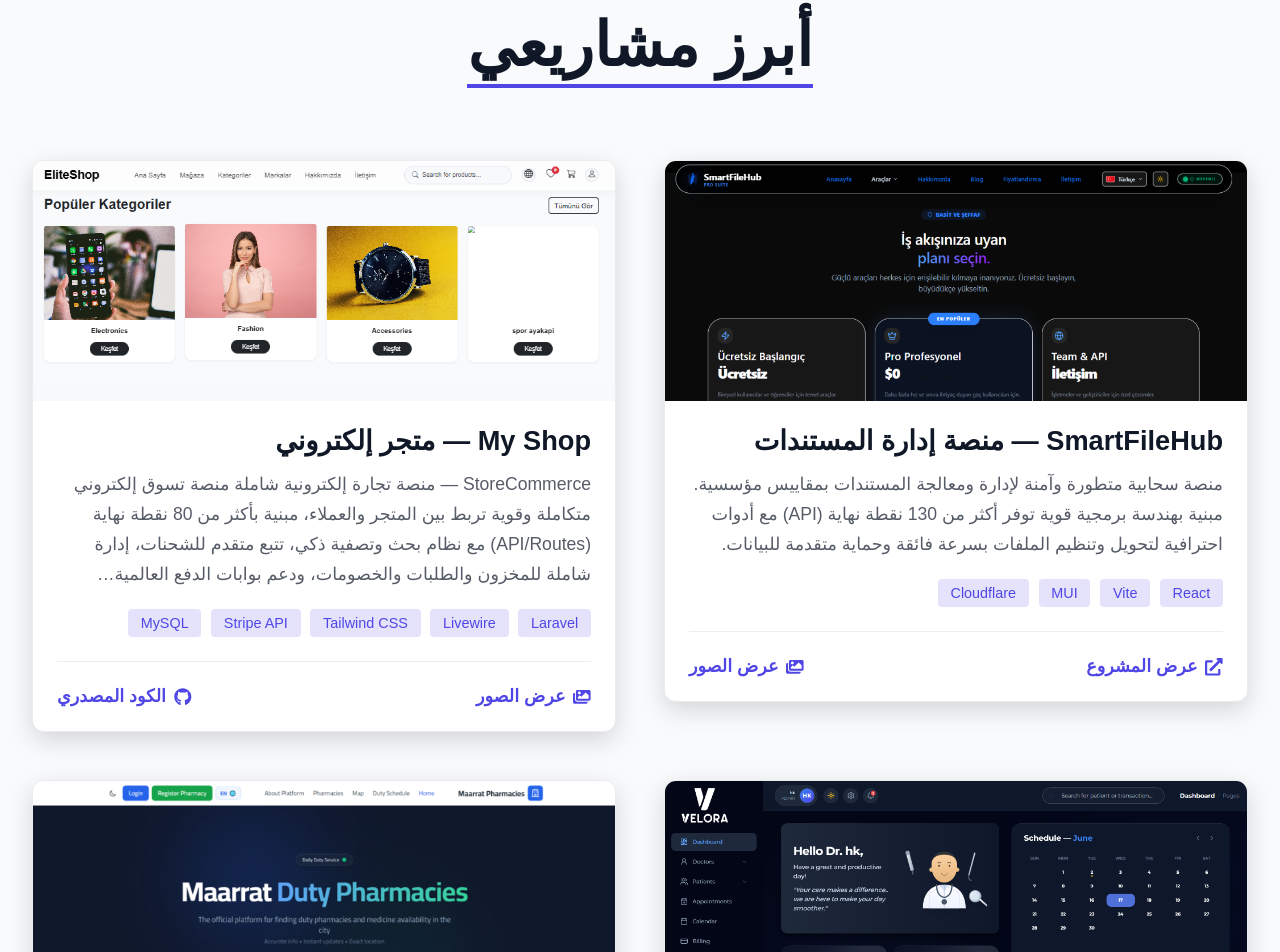
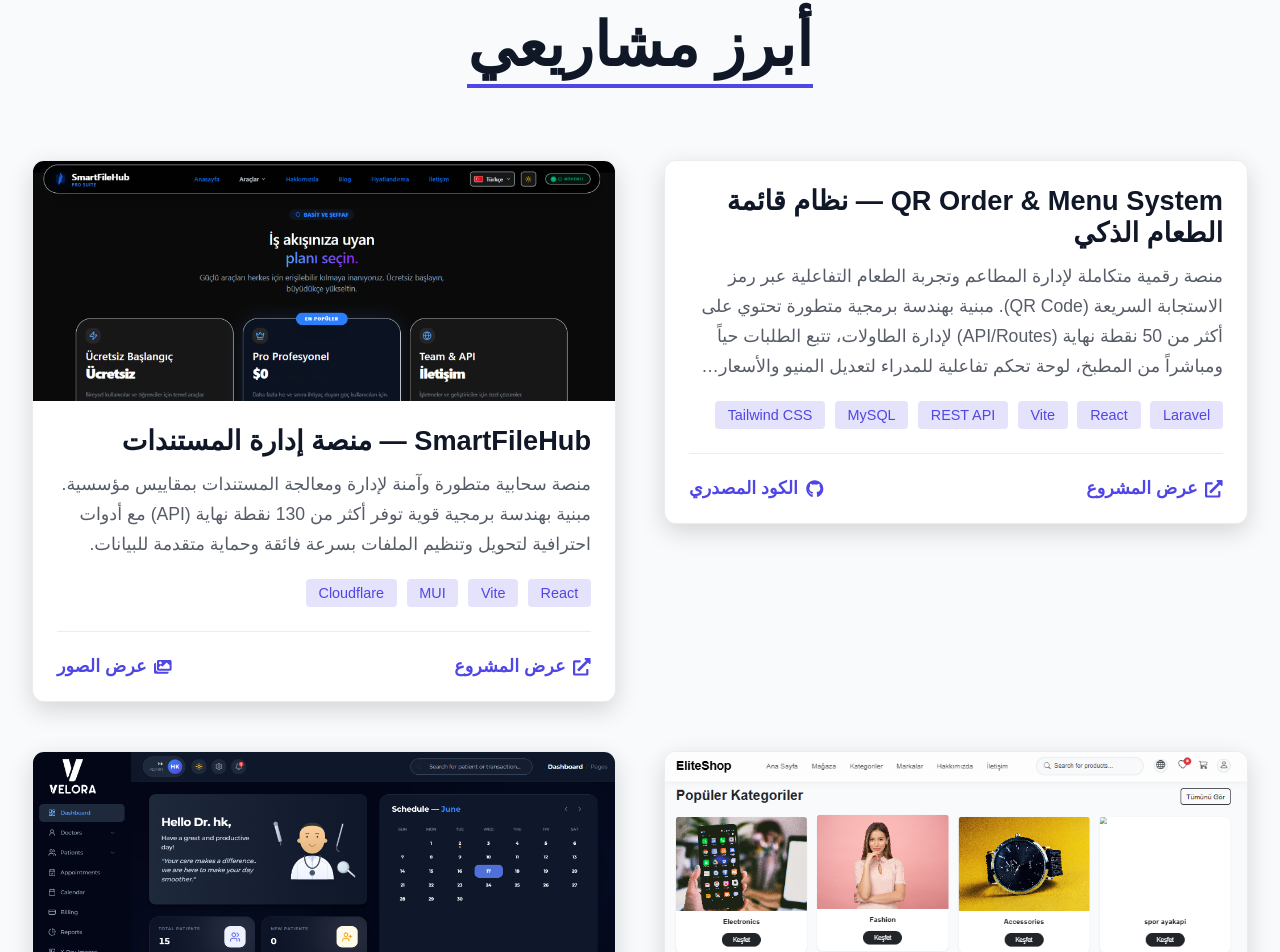
Before and after one commit to Ayham1najeb/portfolio-ayham, a React (Vite) app: page / in a window 1280 px wide. Shown: the part 3044-3996 px from the top of the page. Built offline with nearby package versions, Linux system fonts and the light colour scheme.

Commit message:
Add QR Order & Menu System project details

```diff
--- a/src/components/Projects.jsx
+++ b/src/components/Projects.jsx
@@ -553,6 +553,15 @@
 
     const projectsData = [
         {
+            title: t('project_qrmenu_title'),
+            description: t('project_qrmenu_desc'),
+            tags: ["Laravel", "React", "Vite", "REST API", "MySQL", "Tailwind CSS"],
+            link: "#",
+            code: "https://github.com/Ayham1najeb/qr-menu-system",
+            image: null,
+            gallery: []
+        },
+        {
             title: t('project_smartfile_title'),
             description: t('project_smartfile_desc'),
             tags: ["React", "Vite", "MUI", "Cloudflare"],
--- a/src/translations.js
+++ b/src/translations.js
@@ -44,6 +44,8 @@
         project_smartfile_desc: "منصة سحابية متطورة وآمنة لإدارة ومعالجة المستندات بمقاييس مؤسسية. مبنية بهندسة برمجية قوية توفر أكثر من 130 نقطة نهاية (API) مع أدوات احترافية لتحويل وتنظيم الملفات بسرعة فائقة وحماية متقدمة للبيانات.",
         project_pharmacy_title: "Pharmacy — نظام إدارة الصيدلية",
         project_pharmacy_desc: "نظام متكامل لإدارة الصيدليات يشمل تتبع المخزون، إدارة الأدوية والوصفات الطبية، وتقارير المبيعات بواجهة سهلة الاستخدام.",
+        project_qrmenu_title: "QR Order & Menu System — نظام قائمة الطعام الذكي",
+        project_qrmenu_desc: "منصة رقمية متكاملة لإدارة المطاعم وتجربة الطعام التفاعلية عبر رمز الاستجابة السريعة (QR Code). مبنية بهندسة برمجية متطورة تحتوي على أكثر من 50 نقطة نهاية (API/Routes) لإدارة الطاولات، تتبع الطلبات حياً ومباشراً من المطبخ، لوحة تحكم تفاعلية للمدراء لتعديل المنيو والأسعار وشارات التغذية والوجبات المميزة، مع تصميم واجهات سينمائية فائقة السرعة تدعم الوضع الداكن وتعدد اللغات.",
 
         // Contact
         contact_title: "تواصل معي",
@@ -103,6 +105,8 @@
         project_smartfile_desc: "An advanced, secure cloud platform for document processing at enterprise scale. Built with a robust architecture and over 130 API endpoints, it provides professional tools for ultra-fast file conversion, organization, and top-tier data protection.",
         project_pharmacy_title: "Pharmacy — Pharmacy Management",
         project_pharmacy_desc: "A comprehensive pharmacy management system featuring inventory tracking, medication and prescription management, and sales reporting with an intuitive user interface.",
+        project_qrmenu_title: "QR Order & Menu System — Smart Restaurant Platform",
+        project_qrmenu_desc: "An integrated digital platform for restaurant management and interactive dining experience via QR code. Built with advanced software architecture containing over 50 endpoints (API/Routes) for table management, live order tracking from the kitchen, an interactive dashboard for managers to edit menus, prices, nutrition badges, and featured meals. Features ultra-fast cinematic UI design supporting dark mode and multiple languages.",
 
         // Contact
         contact_title: "Contact Me",
@@ -162,6 +166,8 @@
         project_smartfile_desc: "Kurumsal ölçekte belgeleri işlemek için gelişmiş ve güvenli bir bulut platformu. Güçlü bir mimari ve 130'dan fazla API ucu ile oluşturulmuş olup, ultra hızlı dosya dönüştürme, düzenleme ve üst düzey veri koruması için profesyonel araçlar sunar.",
         project_pharmacy_title: "Pharmacy — Eczane Yönetim Sistemi",
         project_pharmacy_desc: "Kullanımı kolay bir arayüz ile envanter takibi, ilaç ve reçete yönetimi ve satış raporlaması içeren kapsamlı bir eczane yönetim sistemi.",
+        project_qrmenu_title: "QR Order & Menu System — Akıllı Restoran Platformu",
+        project_qrmenu_desc: "Restoran yönetimi ve QR kod üzerinden etkileşimli yemek deneyimi için entegre bir dijital platform. Masa yönetimi, mutfaktan canlı sipariş takibi, yöneticilerin menüleri, fiyatları, beslenme rozetlerini ve öne çıkan yemekleri düzenlemesi için etkileşimli bir kontrol paneli için 50'den fazla uç nokta (API/Routes) içeren gelişmiş bir yazılım mimarisi ile oluşturulmuştur. Karanlık modu ve çoklu dili destekleyen ultra hızlı sinematik UI tasarımına sahiptir.",
 
         // Contact
         contact_title: "Bana Ulaş",
```
